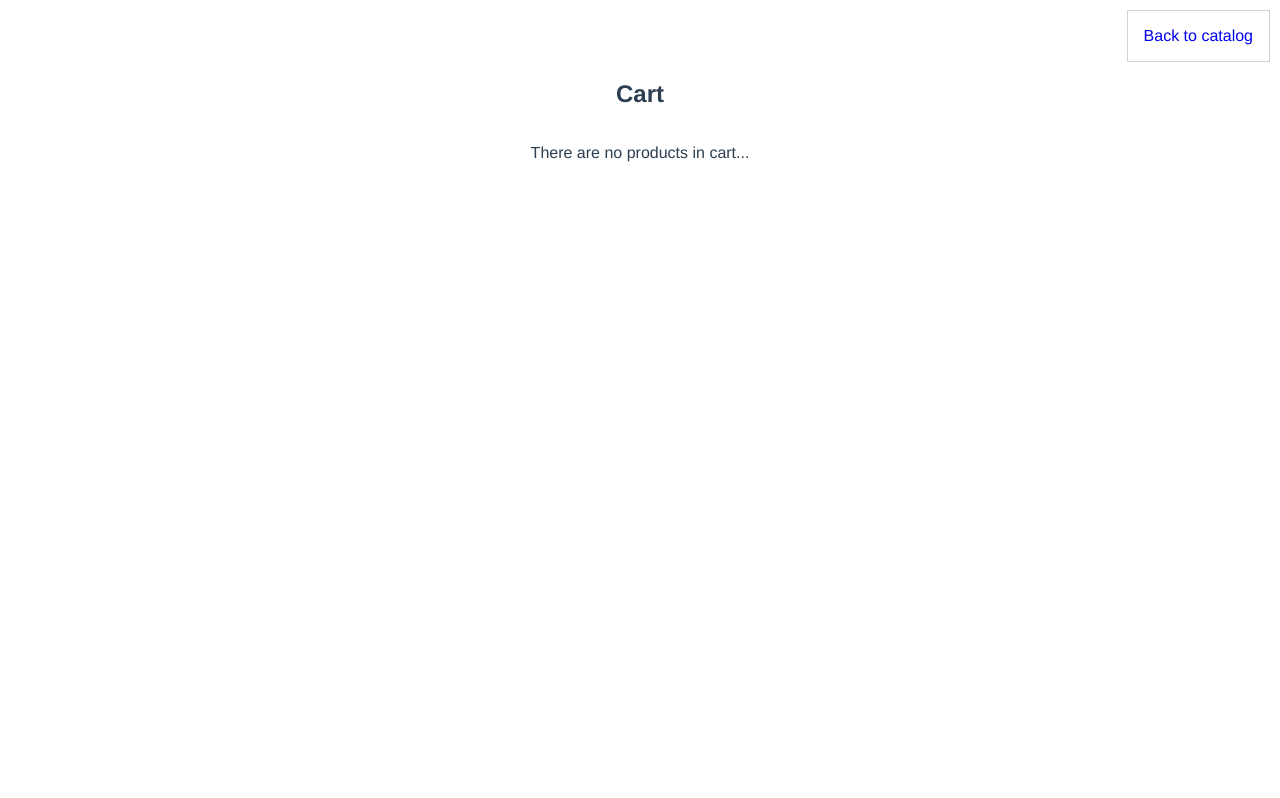
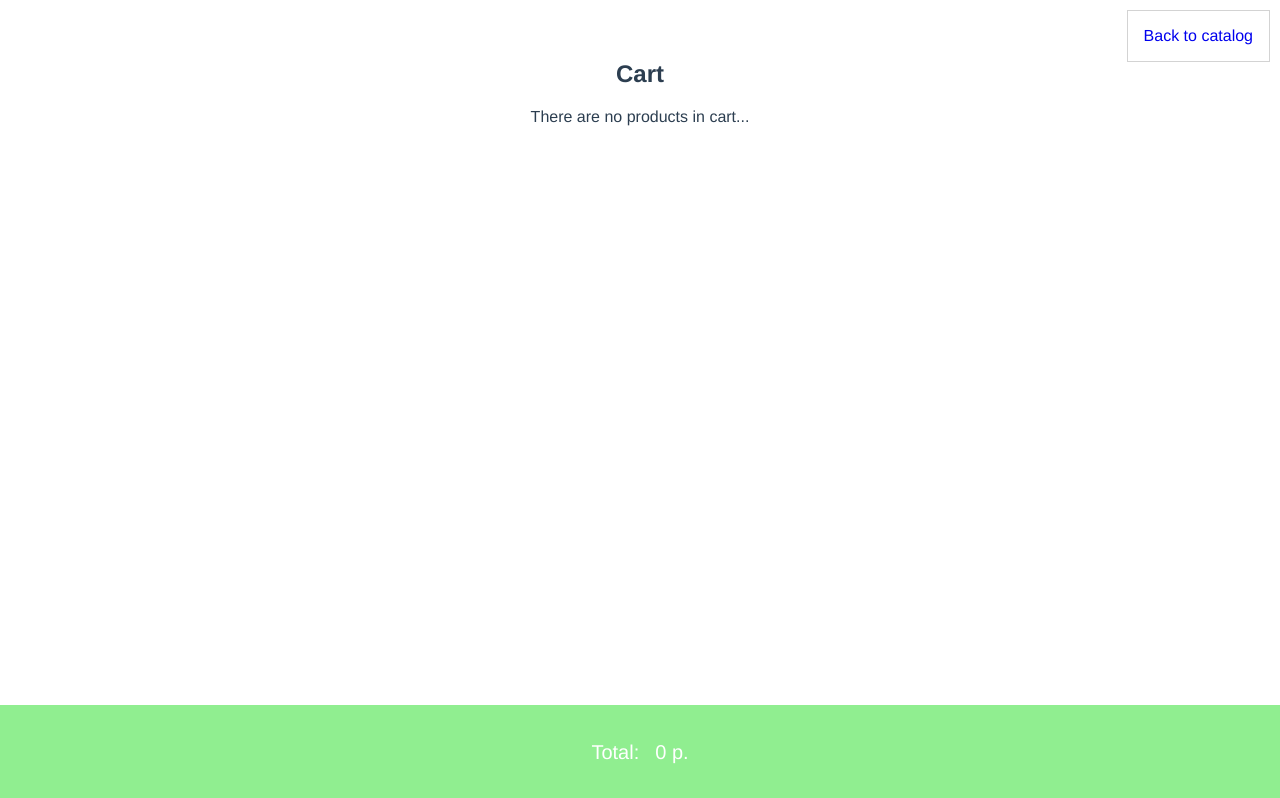
Before and after one commit to Viktoria12007/my_online_shop, a Vue app: page /cart in a window 1280 px wide. Built offline with nearby package versions, Linux system fonts and the light colour scheme.

Commit message:
lesson 7

```diff
--- a/db.json
+++ b/db.json
@@ -3,7 +3,7 @@
     {
       "image": "1.jpg",
       "name": "T-shirt 1",
-      "price": 2100.234234234,
+      "price": 210,
       "article": "T1",
       "available": true,
       "category": "Мужские"
@@ -11,7 +11,7 @@
     {
       "image": "2.jpg",
       "name": "T-shirt 2",
-      "price": 3150.12312412,
+      "price": 350,
       "article": "T2",
       "available": true,
       "category": "Женские"
@@ -19,7 +19,7 @@
     {
       "image": "3.jpg",
       "name": "T-shirt 3",
-      "price": 4200.51524,
+      "price": 420,
       "article": "T3",
       "available": false,
       "category": "Женские"
@@ -27,7 +27,7 @@
     {
       "image": "4.jpg",
       "name": "T-shirt 4",
-      "price": 5300.1245512,
+      "price": 530,
       "article": "T4",
       "available": true,
       "category": "Мужские"
@@ -35,7 +35,7 @@
     {
       "image": "5.jpg",
       "name": "T-shirt 5",
-      "price": 6500.3522314,
+      "price": 650,
       "article": "T5",
       "available": false,
       "category": "Женские"
@@ -43,7 +43,7 @@
     {
       "image": "6.jpeg",
       "name": "T-shirt 6",
-      "price": 8700.4124123,
+      "price": 870,
       "article": "T6",
       "available": true,
       "category": "Женские"
--- a/src/assets/styles/styles.scss
+++ b/src/assets/styles/styles.scss
@@ -1 +1,9 @@
 // @import 'variables.scss';
+.btn {
+    color: $white-color;
+    padding: 8px 16px;
+    background-color: $green-bg;
+    border: none;
+    border-radius: 8px;
+    cursor: pointer;
+}
--- a/src/assets/styles/variables.scss
+++ b/src/assets/styles/variables.scss
@@ -1 +1,2 @@
-$red: green;
+$green-bg: lightgreen;
+$white-color: #ffffff;
--- a/src/components/v-cart-item.vue
+++ b/src/components/v-cart-item.vue
@@ -6,12 +6,20 @@
        <p>{{cart_item_data.price}}</p>
        <p>{{cart_item_data.article}}</p>
    </div>
-   <div class="v-cart-item__quantity">Quantity: {{cart_item_data.quantity}}</div>
-   <button @click="deleteFromCart">Delete</button>
+   <div class="v-cart-item__quantity">
+       Quantity:
+       <span>
+       <span class="quantity__btn" @click="decrementItem">-</span>
+       {{cart_item_data.quantity}}
+       <span class="quantity__btn" @click="incrementItem">+</span>
+       </span>
+       </div>
+   <button class="btn delete__btn" @click="deleteFromCart">Delete</button>
 </div>
 </template>
 
 <script>
+
 export default {
    name: 'v-cart-item',
    components: {},
@@ -32,6 +40,12 @@ export default {
    methods: {
        deleteFromCart() {
          this.$emit('deleteFromCart')
+       },
+       decrementItem() {
+         this.$emit('decrement')
+       },
+       incrementItem() {
+         this.$emit('increment')
        }
    },
    watch: {},
@@ -54,4 +68,10 @@ export default {
         max-width: 50px;
     }
 }
+.quantity__btn {
+    cursor: pointer;
+}
+.delete__btn {
+    background-color: lightcoral !important;
+}
 </style>
--- a/src/components/v-cart.vue
+++ b/src/components/v-cart.vue
@@ -10,7 +10,13 @@
     :key="item.article"
     :cart_item_data="item"
     @deleteFromCart="deleteFromCart(index)"
+    @decrement="decrement(index)"
+    @increment="increment(index)"
     />
+    <div class="v-cart__total">
+        <p class="total__name">Total: </p>
+        <p>{{cartTotal}} р.</p>
+    </div>
 </div>
 </template>
 
@@ -39,14 +45,25 @@ export default {
    computed: {
         ...mapGetters([
       'CART'
-    ])
+    ]),
+    cartTotal() {
+      return this.CART.reduce((res, item) => res + item.price * item.quantity, 0)
+    }
    },
    methods: {
        ...mapActions([
-           'DELETE_FROM_CART'
+           'DELETE_FROM_CART',
+           'DECREMENT_CART_ITEM',
+           'INCREMENT_CART_ITEM'
        ]),
        deleteFromCart(index) {
           this.DELETE_FROM_CART(index);
+       },
+       decrement(index) {
+          this.DECREMENT_CART_ITEM(index)
+       },
+       increment(index) {
+          this.INCREMENT_CART_ITEM(index)
        }
    },
    watch: {},
@@ -56,9 +73,23 @@ export default {
 }
 </script>
 
-<style>
+<style lang="scss">
 .v-cart {
-    display: flex;
-    flex-direction: column;
+    margin-bottom: 100px;
+    &__total {
+      display: flex;
+      justify-content: center;
+      position: fixed;
+      bottom: 0;
+      left: 0;
+      right: 0;
+      color: $white-color;
+      font-size: 20px;
+      padding: 16px;
+      background-color: $green-bg;
+    }
+}
+.total__name {
+    margin-right: 16px;
 }
 </style>
--- a/src/vuex/store.js
+++ b/src/vuex/store.js
@@ -23,7 +23,15 @@ const store = createStore({
       },
       REMOVE_FROM_CART: (state, index) => {
          state.cart.splice(index, 1);
-      }
+      },
+      DECREMENT: (state, index) => {
+          if (state.cart[index].quantity > 1) {
+           state.cart[index].quantity--
+          }
+      },
+      INCREMENT: (state, index) => {
+        state.cart[index].quantity++
+    }
    },
    actions: {
        GET_PRODUCTS_FROM_API({commit}) {
@@ -44,7 +52,13 @@ const store = createStore({
        },
        DELETE_FROM_CART({commit}, index) {
            commit('REMOVE_FROM_CART', index)
-       }
+       },
+       DECREMENT_CART_ITEM({commit}, index) {
+         commit('DECREMENT', index)
+       },
+       INCREMENT_CART_ITEM({commit}, index) {
+         commit('INCREMENT', index)
+       },
    },
    getters: {
        PRODUCTS(state) {
```
